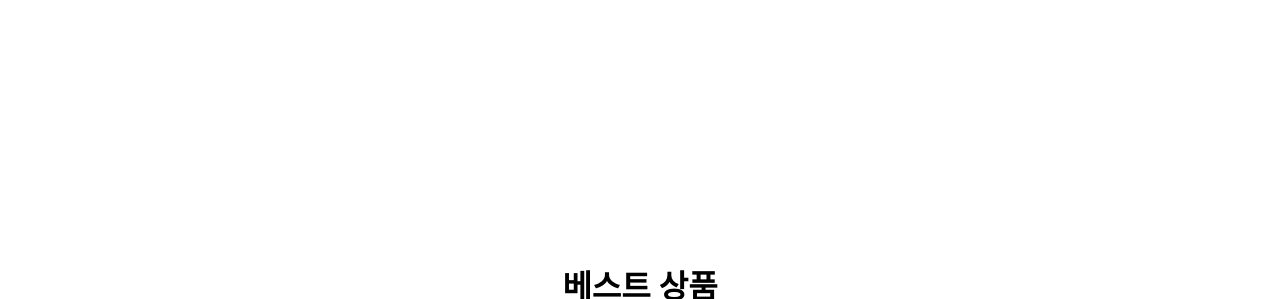
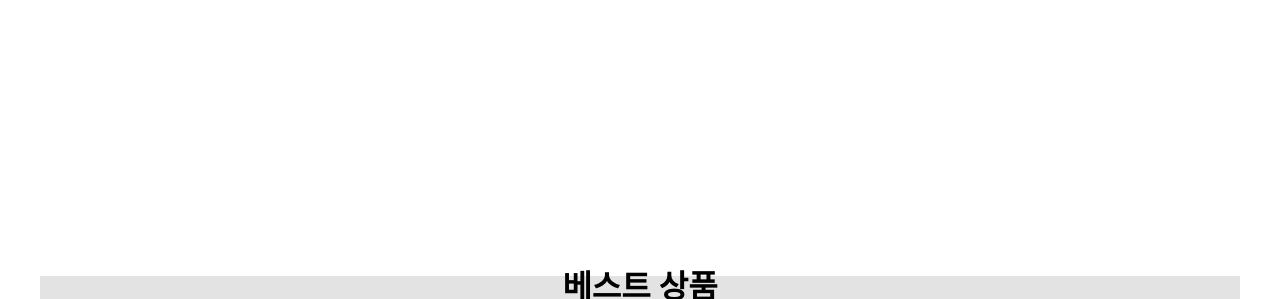
Before and after one commit to tripactivity/tripactivity, a Java web app: template src/main/webapp/WEB-INF/views/body.jsp in a window 1280 px wide. Shown: the part 24-323 px from the top of the page. Run offline with Spring Boot 4, a stand-in JSP engine, Linux system fonts and the light colour scheme; the template is opened without the code that fills it, so the values that code supplies are empty; the project's own start-up code is not run, and a stand-in starts its controllers and pages.

Commit message:
바디 색깔 다시 원상복귀 했습니다.

```diff
--- a/src/main/webapp/WEB-INF/views/body.jsp
+++ b/src/main/webapp/WEB-INF/views/body.jsp
@@ -11,7 +11,7 @@
 <style>
 	*{margin:0; padding:0; box-sizing:border-box; list-style:none; margin:0 auto;}
 	.slide{width:1200px; height :300px; }
-	.bar_name{width:1200px; line-height:23px; background:#ffffff; text-align:center;}
+	.bar_name{width:1200px; line-height:23px; background:#e3e3e3; text-align:center;}
 	.small_image{display:flex; justify-content:center; align-items:center;}
 	.small_image>ul{display:flex; justify-content:center; align-items:center; width:100%;}
 	.small_image>ul>li{width:25%;}
```
